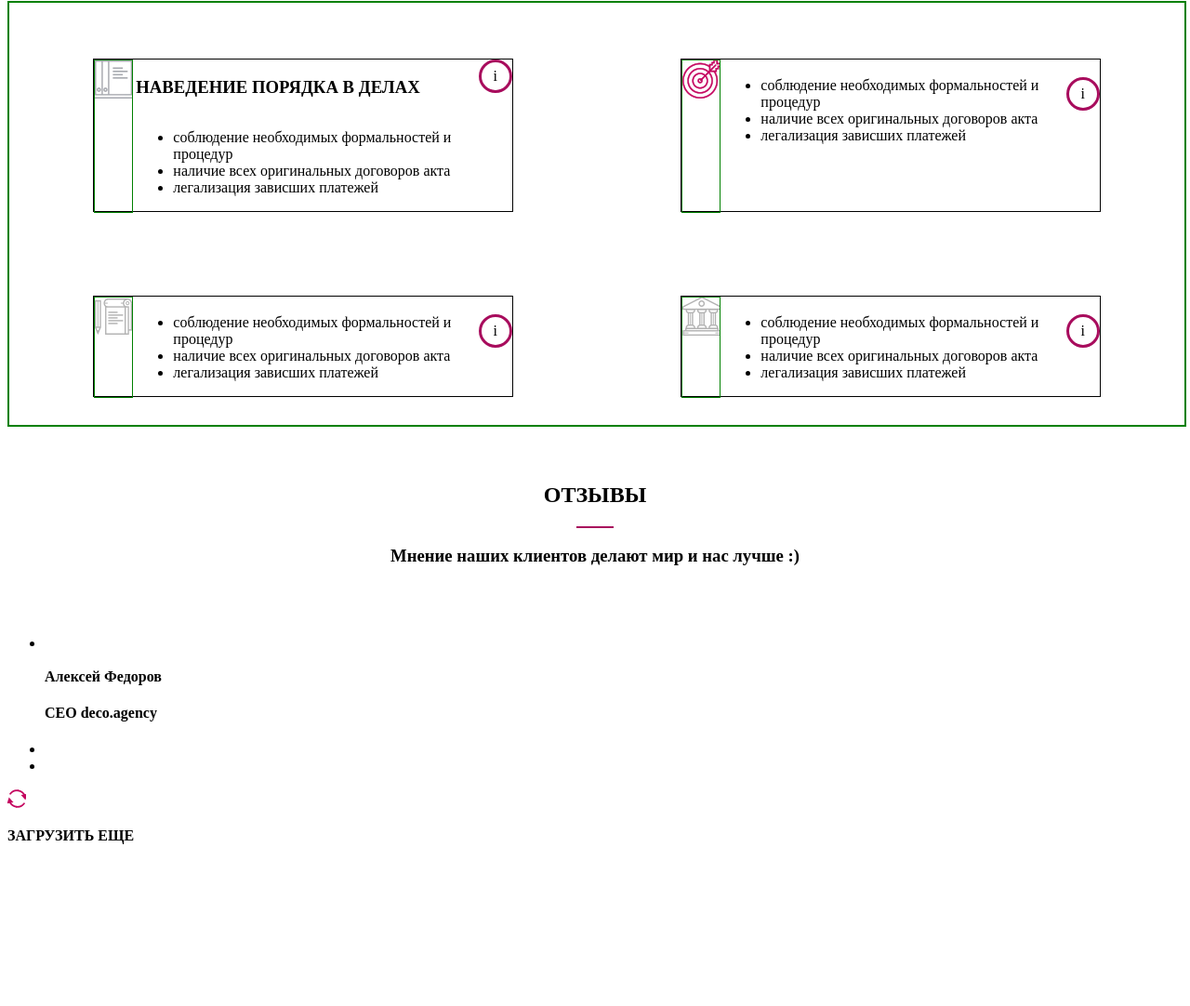
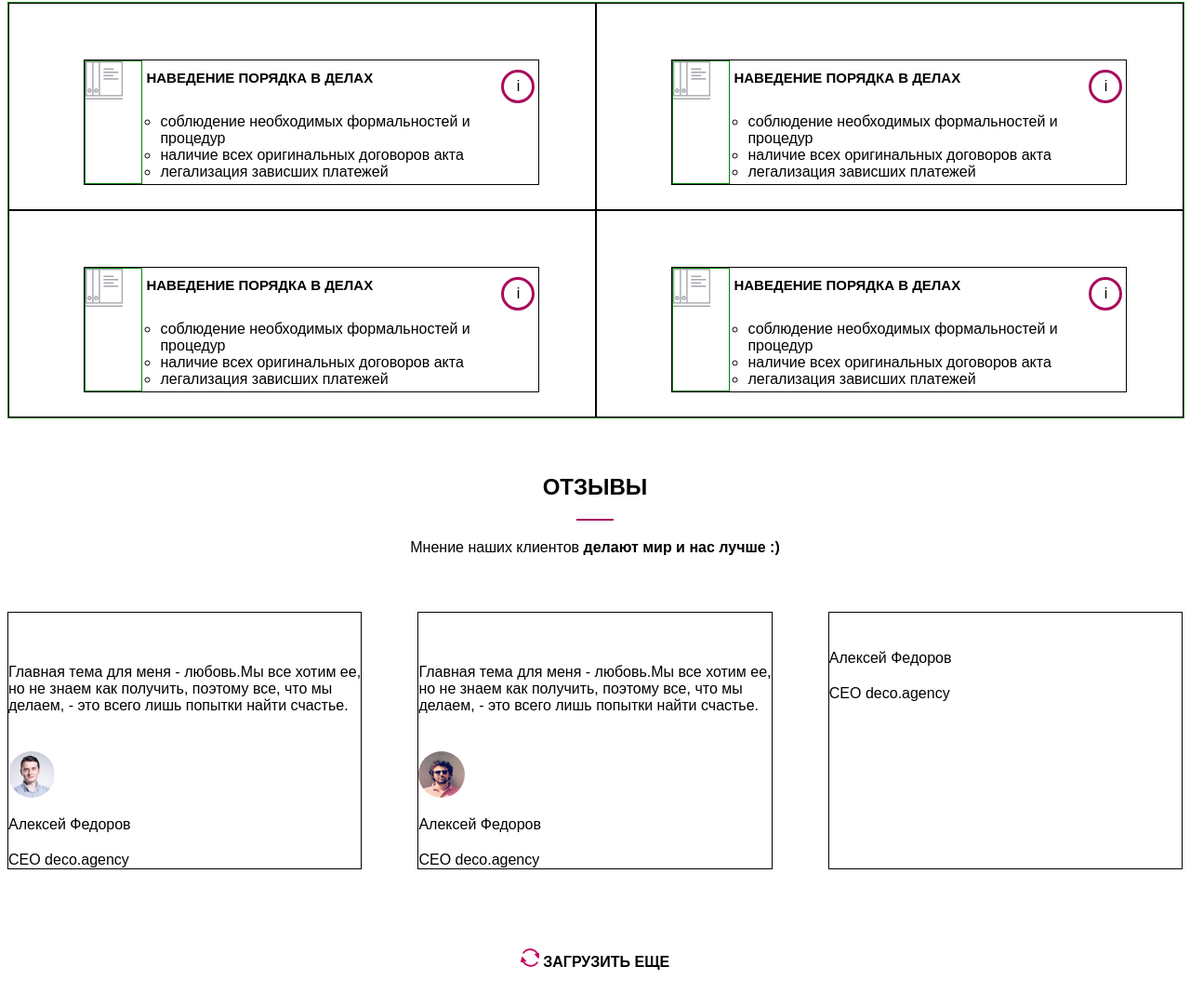
Before and after one commit to MateAcademy-FE-study/decolete_ASI, a plain HTML site: page index.html in a window 1280 px wide. Shown: the part 232-1314 px from the top of the page at 93% size. Before the commit the page ends 1162 px from the top, so only its background shows below. Drawn offline with Linux system fonts and the light colour scheme.

Commit message:
AR size fixes

```diff
--- a/index.html
+++ b/index.html
@@ -9,112 +9,139 @@
 			<div class="section-title">
 				<h2 class="title headline">УСЛУГИ И ЦЕНЫ</h2>
 				<hr class="line">
-				<p class="subtitle headline">Pravo agency выполняет роль юристов-аутсорсеров, надежно прикрывая правовой тыл вашей деятельности</p>
+				<p class="subtitle headline"><span class="bold">Pravo agency</span> выполняет роль юристов-аутсорсеров, надежно прикрывая правовой тыл вашей деятельности</p>
 			</div>
 			<div class="service-list">
-				<div class="service-item">
-					<div class="service-image-wrapper">
-						<img class="" src="images/icon.jpg"/>
-					</div>
-					<div class="service-content">
-						<div class="service-headline">
-							<h3 class="service-title">НАВЕДЕНИЕ ПОРЯДКА В ДЕЛАХ</h3>
-							<div class="service-icon">i</div>
+				<div class="service-item-wrapper">
+					<div class="service-item">
+						<div class="service-image-wrapper">
+							<img class="" src="images/icon.jpg"/>
 						</div>
-						<div class="service-text">
-							<ul>
-								<li>соблюдение необходимых формальностей и процедур</li>
-								<li>наличие всех оригинальных договоров акта</li>
-								<li>легализация зависших платежей</li>
-							</ul>
+						<div class="service-content">
+							<div class="service-headline">
+								<h3 class="service-title">НАВЕДЕНИЕ ПОРЯДКА В ДЕЛАХ</h3>
+								<div class="service-icon">i</div>
+							</div>
+							<div class="service-text">
+								<ul class="service-text-list">
+									<li>соблюдение необходимых формальностей и процедур</li>
+									<li>наличие всех оригинальных договоров акта</li>
+									<li>легализация зависших платежей</li>
+								</ul>
+							</div>
+							<div></div>
 						</div>
-						<div></div>
 					</div>
 				</div>
-				<div class="service-item">
-					<div class="service-image-wrapper">
-						<img class="" src="images/icon2.jpg"/>
-					</div>
-					<div class="service-content">
-						<div class="service-headline">
-							<h3></h3>
-							<div class="service-icon">i</div>
+				<div class="service-item-wrapper">
+					<div class="service-item">
+						<div class="service-image-wrapper">
+							<img class="" src="images/icon.jpg"/>
 						</div>
-						<div class="service-text">
-							<ul>
-								<li>соблюдение необходимых формальностей и процедур</li>
-								<li>наличие всех оригинальных договоров акта</li>
-								<li>легализация зависших платежей</li>
-							</ul>
+						<div class="service-content">
+							<div class="service-headline">
+								<h3 class="service-title">НАВЕДЕНИЕ ПОРЯДКА В ДЕЛАХ</h3>
+								<div class="service-icon">i</div>
+							</div>
+							<div class="service-text">
+								<ul class="service-text-list">
+									<li>соблюдение необходимых формальностей и процедур</li>
+									<li>наличие всех оригинальных договоров акта</li>
+									<li>легализация зависших платежей</li>
+								</ul>
+							</div>
+							<div></div>
 						</div>
-						<div></div>
 					</div>
 				</div>
-				<div class="service-item">
-					<div class="service-image-wrapper">
-						<img class="" src="images/icon3.jpg"/>
-					</div>
-					<div class="service-content">
-						<div class="service-headline">
-							<h3></h3>
-							<div class="service-icon">i</div>
+				<div class="service-item-wrapper">
+					<div class="service-item">
+						<div class="service-image-wrapper">
+							<img class="" src="images/icon.jpg"/>
 						</div>
-						<div class="service-text">
-							<ul>
-								<li>соблюдение необходимых формальностей и процедур</li>
-								<li>наличие всех оригинальных договоров акта</li>
-								<li>легализация зависших платежей</li>
-							</ul>
+						<div class="service-content">
+							<div class="service-headline">
+								<h3 class="service-title">НАВЕДЕНИЕ ПОРЯДКА В ДЕЛАХ</h3>
+								<div class="service-icon">i</div>
+							</div>
+							<div class="service-text">
+								<ul class="service-text-list">
+									<li>соблюдение необходимых формальностей и процедур</li>
+									<li>наличие всех оригинальных договоров акта</li>
+									<li>легализация зависших платежей</li>
+								</ul>
+							</div>
+							<div></div>
 						</div>
-						<div></div>
 					</div>
 				</div>
-				<div class="service-item">
-					<div class="service-image-wrapper">
-						<img class="" src="images/icon4.jpg"/>
-					</div>
-					<div class="service-content">
-						<div class="service-headline">
-							<h3></h3>
-							<div class="service-icon">i</div>
+				<div class="service-item-wrapper">
+					<div class="service-item">
+						<div class="service-image-wrapper">
+							<img class="" src="images/icon.jpg"/>
 						</div>
-						<div class="service-text">
-							<ul>
-								<li>соблюдение необходимых формальностей и процедур</li>
-								<li>наличие всех оригинальных договоров акта</li>
-								<li>легализация зависших платежей</li>
-							</ul>
+						<div class="service-content">
+							<div class="service-headline">
+								<h3 class="service-title">НАВЕДЕНИЕ ПОРЯДКА В ДЕЛАХ</h3>
+								<div class="service-icon">i</div>
+							</div>
+							<div class="service-text">
+								<ul class="service-text-list">
+									<li>соблюдение необходимых формальностей и процедур</li>
+									<li>наличие всех оригинальных договоров акта</li>
+									<li>легализация зависших платежей</li>
+								</ul>
+							</div>
+							<div></div>
 						</div>
-						<div></div>
 					</div>
 				</div>
 			</div>
 		</section>
 		<section class="comments">
 			<div class="section-title">
-				<h2 class="">ОТЗЫВЫ</h2>
+				<h2 class="title headline">ОТЗЫВЫ</h2>
 				<hr class="line">
-				<h3 class="">Мнение наших клиентов делают мир и нас лучше :)</h3>
+				<p class="subtitle headline">Мнение наших клиентов <span class="bold">делают мир и нас лучше :)</span></p>
 			</div>
 			<div class="comments-content">
-				<ul class="comments-list">
-					<li class="comment-item">
+				<div class="comments-list">
+					<div class="comment-item">
 						<div>
 							<div></div>
-							<p></p>
+							<p class="comment-body">Главная тема для меня - любовь.Мы все хотим ее, но не знаем как получить, поэтому все, что мы делаем, - это всего лишь попытки найти счастье. </p>
 							<div class="comment-author">
-								<img class="" src="" />
-								<h4 class="author-name">Алексей Федоров</h4>
-								<h4 class="author-position">CEO deco.agency</h4>
+								<div class="author-img-wrapper"><img class="author-img" src="images/ava.jpg" /></div>
+								<p class="author-name">Алексей Федоров</p>
+								<p class="author-position">CEO deco.agency</p>
 							</div>
 						</div>
-					</li>
-					<li class="comment-item"></li>
-					<li class="comment-item"></li>
-				</ul>
+					</div>
+					<div class="comment-item">
+						<div>
+							<div></div>
+							<p class="comment-body">Главная тема для меня - любовь.Мы все хотим ее, но не знаем как получить, поэтому все, что мы делаем, - это всего лишь попытки найти счастье. </p>
+							<div class="comment-author">
+								<div class="author-img-wrapper"><img class="author-img" src="images/ava2.jpg" /></div>
+								<p class="author-name">Алексей Федоров</p>
+								<p class="author-position">CEO deco.agency</p>
+							</div>
+						</div>
+					</div>
+					<div class="comment-item">
+						<div>
+							<div></div>
+							<div class=""><img class="" src=""/></div>
+							<div class="comment-author">
+								<p class="author-name">Алексей Федоров</p>
+								<p class="author-position">CEO deco.agency</p>
+							</div>
+						</div>
+					</div>
+				</div>
 				<div class="button-more">
-					<img src="images/circle-arrows.jpg">
-					<h4>ЗАГРУЗИТЬ ЕЩЕ</h4>
+					<div class="img-more-wrapper"><img src="images/circle-arrows.jpg"></div>
+					<h4 class="button-more-text">ЗАГРУЗИТЬ ЕЩЕ</h4>
 				</div>
 			</div>
 		</section>
--- a/style.css
+++ b/style.css
@@ -1,6 +1,15 @@
 
 
 /* Artur Rudyk styles*/
+
+.services {
+    font-family: sans-serif;
+}
+
+.comments {
+    font-family: sans-serif;
+}
+
 .section-title {
     padding: 40px 0px 40px 0px;
     text-align: center;
@@ -15,6 +24,10 @@
     margin: 0px auto;
 }
 
+.title {
+
+}
+
 .subtitle {
     width: 50%;
 }
@@ -23,18 +36,29 @@
     margin: 20px auto;
 }
 
+.bold {
+    font-weight: bold;
+}
+
 .service-list{
-    border: 2px green solid;
+    border: 1px green solid;
     width: 100%;
     display: flex;
     flex-wrap: wrap;
-    justify-content: space-around;
+    justify-content: space-between;
 }
 
-.service-item{
+.service-item-wrapper {
     border: 1px solid black;
-    margin: 60px 0px 30px 0px;
-    max-width: 40%;
+    width: 50%;
+    padding: 60px 60px 30px 80px;
+    box-sizing: border-box;
+}
+
+.service-item {
+    border: 1px solid black;
+    box-sizing: border-box;
+
 }
 
 .service-image-wrapper {
@@ -42,17 +66,36 @@
     height: 100%;
     border: 1px solid green;
     display: inline-block;
+    padding-right: 20px;
+    vertical-align: top;
 }
 
 .service-content {
+    display: inline-block;
+    width: calc(100% - 70px);
+    text-align: left;
 
-    float: right;
-    max-width: 90%;
+}
 
+.service-headline {
+    padding: 10px 0px;
 }
 
 .service-title {
     display: inline-block;
+    margin: 0px;
+    width: 60%;
+    font-size: 15px;
+}
+
+.service-text {
+    padding: 20px 0px 0px 0px;
+}
+
+.service-text-list {
+    margin : 0px;
+    padding-left: 15px;
+    list-style-type: circle;
 }
 
 .service-icon {
@@ -60,10 +103,64 @@
     height: 30px;
     border: 3px solid #a80c5d;
     border-radius: 20px;
+    float: right;
     display: flex;
     align-items: center;
     justify-content: center;
     float: right;
 }
 
+.comments-content {
+    width: 100%;
+    padding-bottom: 60px;
+}
+
+.comments-list {
+     width: 100%;
+     display: flex;
+     justify-content: space-between;
+
+}
+
+.comment-item {
+    width: 30%;
+    border: 1px solid black;
+    padding-top: 30px;
+}
+
+.comment-body {
+    margin: 25px 0px 30px 0px;
+}
+
+.author-img {
+    width: 50px;
+    height: 50px;
+    border-radius: 25px;
+    margin: 10px 0px;
+}
+
+.author-name {
+    padding: 10px 0px;
+    margin: 0px;
+}
+
+.author-position {
+    padding-top: 10px;
+    padding-bottom: 0px;
+    margin: 0px;
+}
+
+.button-more {
+    margin-top: 70px;
+    text-align: center;
+}
+
+.img-more-wrapper {
+    display: inline-block;
+}
+
+.button-more-text {
+    display: inline-block;
+}
+
 /* Artur Rudyk styles*/
```
